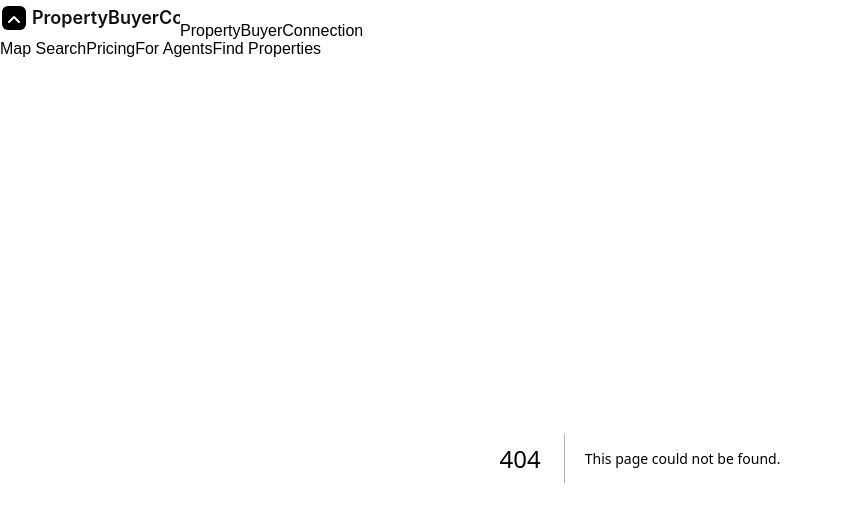
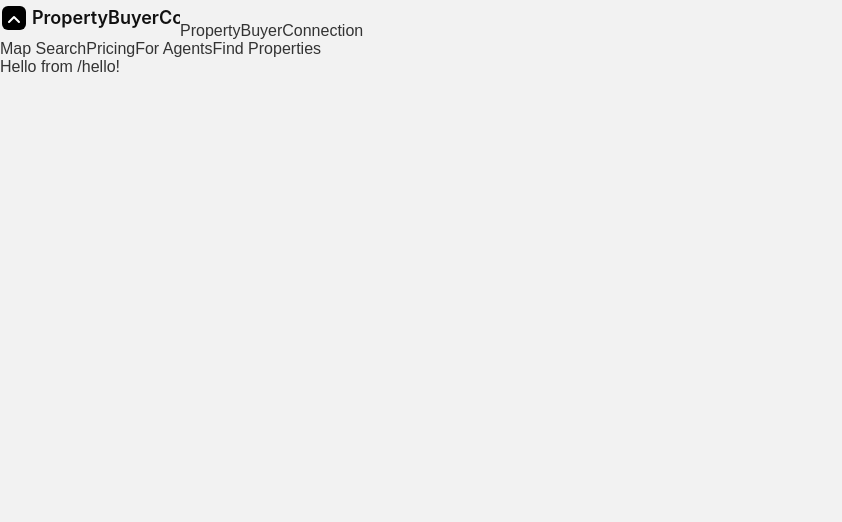
Before and after one commit to gjgodbout-sudo/propertybuyerconnection, a Next.js app: page /hello in a window 1280 px wide. Before the commit this address had no page. Shown: the top 522 px of the page, without its empty margins (0-842 px from the left). Built offline with nearby package versions, Linux system fonts and the light colour scheme.

Commit message:
Create page.tsx

```diff
--- /dev/null
+++ b/app/hello/page.tsx
@@ -0,0 +1,3 @@
+export default function HelloPage() {
+  return <div>Hello from /hello!</div>
+}
```
